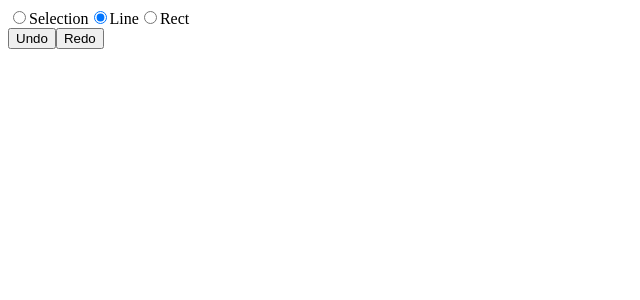
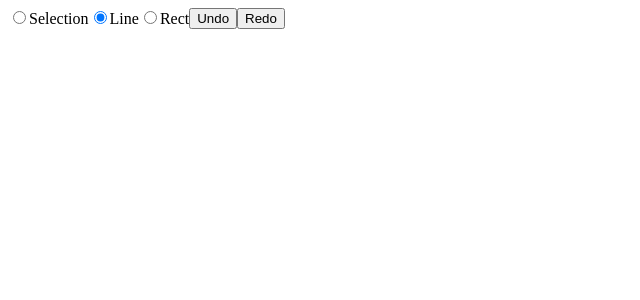
Before and after one commit to YongJin-Jo/drawing_app, a React (Create React App) app: page / in a window 1280 px wide. Shown: the top 300 px of the page, without its empty margins (0-640 px from the left). Built offline with nearby package versions, Linux system fonts and the light colour scheme.

Commit message:
line 기능 x2<x1보다 작을떄 선이 그려지지 않는 현상 수정

```diff
--- a/src/App.tsx
+++ b/src/App.tsx
@@ -129,7 +129,6 @@ function App() {
     const { changeX, changeY } = pointerPosition(clientX, clientY);
     if (tooltype === 'selection') {
       const element = getElementAtPosition(changeX, changeY, elements);
-      console.log(element.position);
 
       event.currentTarget.style.cursor = element
         ? cursorForPosition(element.position)
@@ -175,6 +174,7 @@ function App() {
         position as string,
         coordinates
       );
+
       updateElement({
         id,
         x1,
@@ -199,6 +199,7 @@ function App() {
 
   return (
     <>
+      <div style={{ display: 'flex' }}>
         <div>
           <input
             type="radio"
@@ -224,6 +225,7 @@ function App() {
             }}
           />
           <label htmlFor="rect">Rect</label>
+        </div>
         <div>
           <button onClick={undo}>Undo</button>
           <button onClick={redo}>Redo</button>
--- a/src/util/canvars/math.ts
+++ b/src/util/canvars/math.ts
@@ -32,6 +32,7 @@ function positionWithinElement(
 
 function adjustElementCoordinates(element: ElementsPosition) {
   const { type, x1, y1, x2, y2 } = element;
+
   if (type === 'rect') {
     const minX = Math.min(x1, x2);
     const maxX = Math.max(x1, x2);
@@ -43,7 +44,7 @@ function adjustElementCoordinates(element: ElementsPosition) {
     if (x1 < x2 || (x1 === x2 && y1 < y2)) {
       return { x1, y1, x2, y2 };
     } else {
-      return { x1: x2, y1: y2, x2: x1, y2: y1 };
+      return { x1, y1, x2, y2 };
     }
   }
 }
```
Lines whose indentation alone changed are shown as unchanged.
